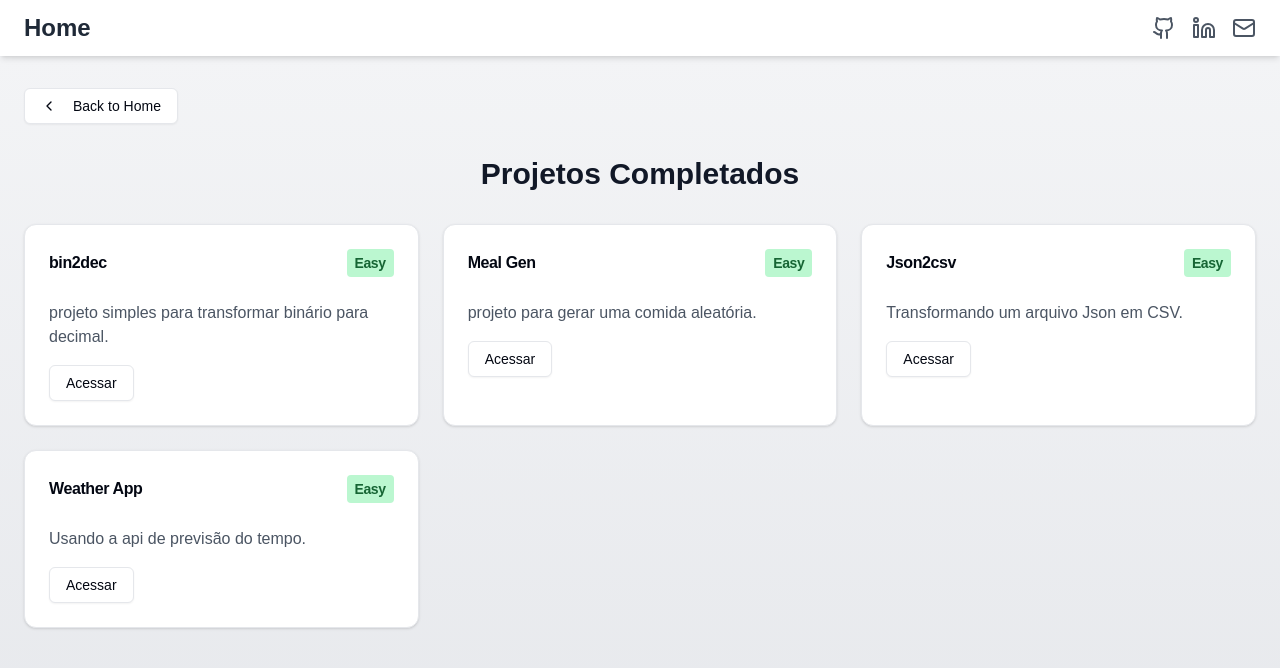
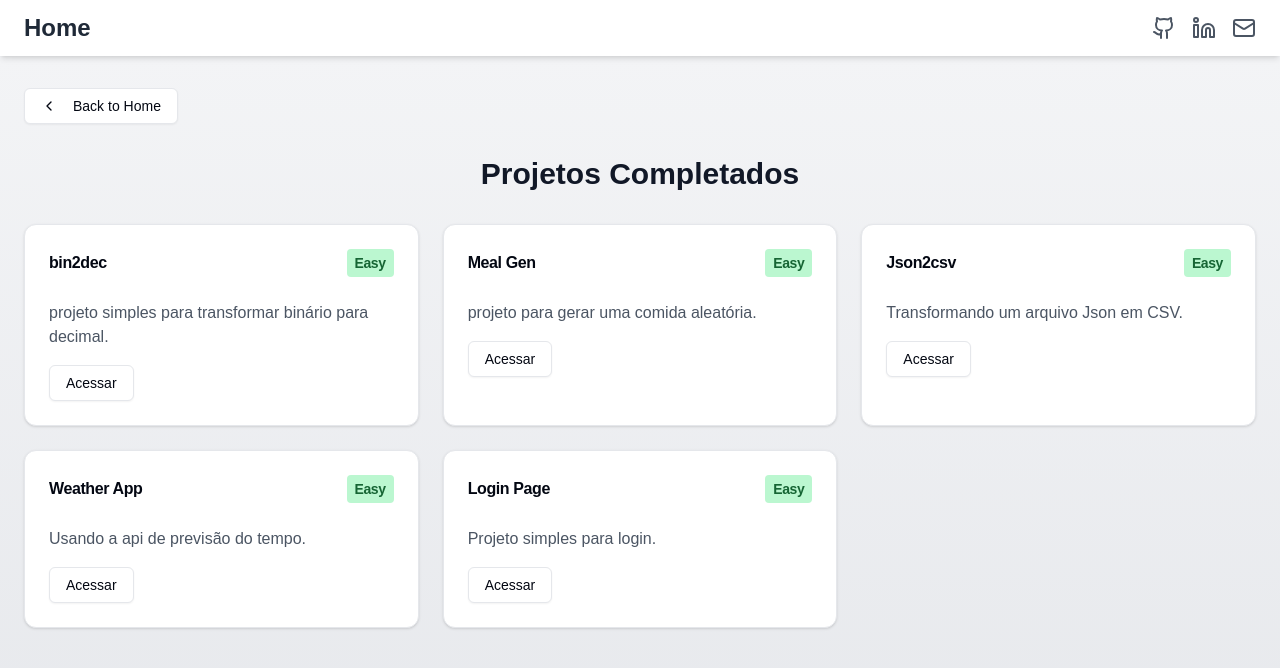
Before and after one commit to NosborCT/all_projects, a Next.js app: page /pages/Projects in a window 1280 px wide. Shown: the top 668 px of the page. Built offline with nearby package versions, Linux system fonts and the light colour scheme.

Commit message:
Feat: Adicionando login page

```diff
--- a/src/app/pages/Projects/page.tsx
+++ b/src/app/pages/Projects/page.tsx
@@ -18,6 +18,7 @@ const projects = [
     { title: "Meal Gen", difficulty: "Easy", description: "projeto para gerar uma comida aleatória.", link: "/pages/mealgen" },
     { title: "Json2csv", difficulty: "Easy", description: "Transformando um arquivo Json em CSV.", link: "/pages/json2csv" },
     { title: "Weather App", difficulty: "Easy", description: "Usando a api de previsão do tempo.", link: "/pages/weather" },
+    { title: "Login Page", difficulty: "Easy", description: "Projeto simples para login.", link: "/pages/login" },
   ]
 
   export default function Projects() {
```
